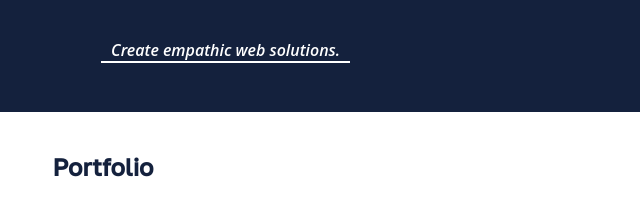
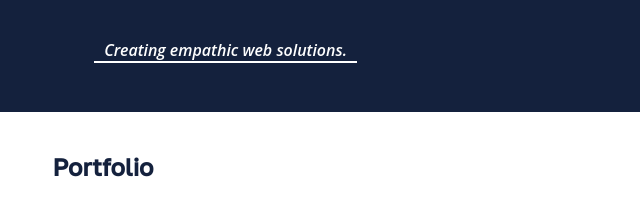
Before and after one commit to VegardMaao/Portfolio-management-1, a plain HTML site: page index.html in a window 1280 px wide. Shown: the part 310-509 px from the top of the page, 537-1177 px from the left. Drawn offline with Linux system fonts and the light colour scheme; a web font is replaced by a local one.

Commit message:
Update index.html

```diff
--- a/index.html
+++ b/index.html
@@ -49,7 +49,7 @@
               I am currently studing at Noroff Fagskole and looking to
               work within my field as soon as possible.
             </p>
-            <p>Create empathic web solutions.</p>
+            <p>Creating empathic web solutions.</p>
           </div>
         </div>
       </section>
```
